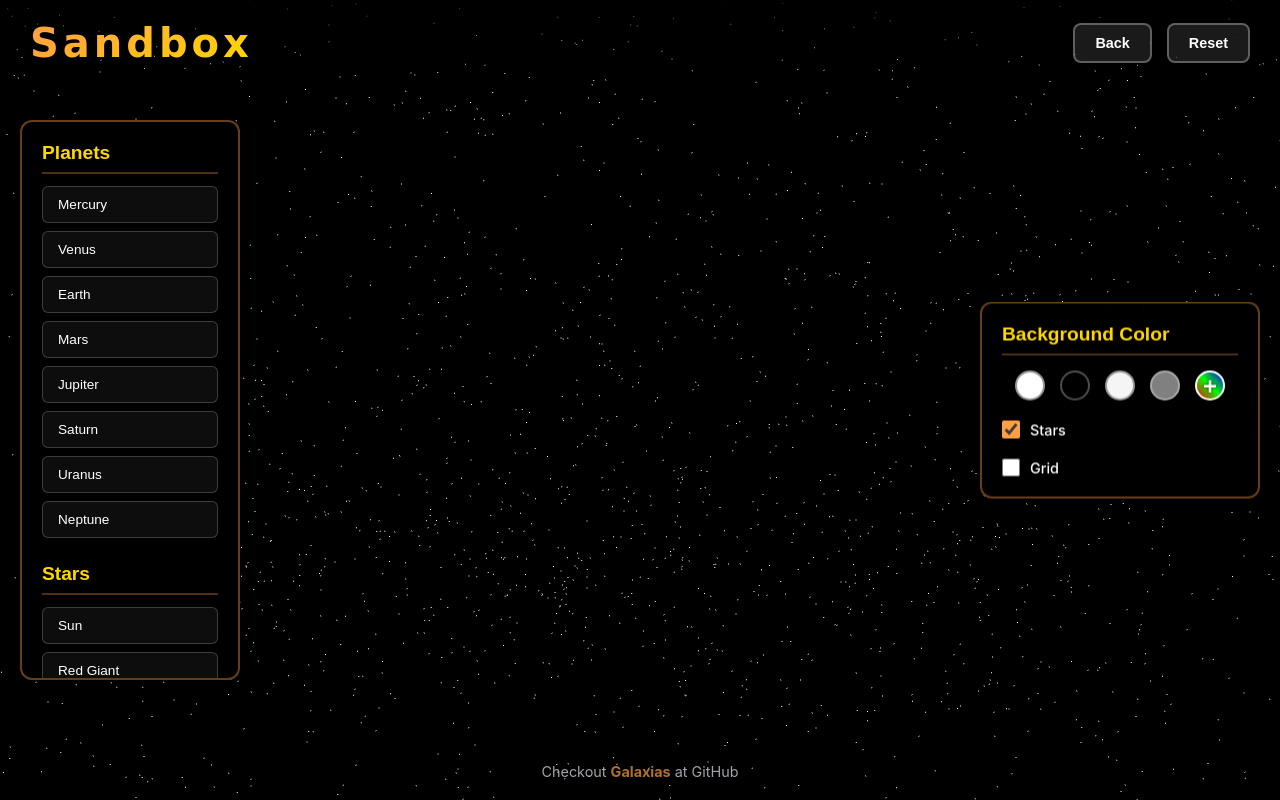
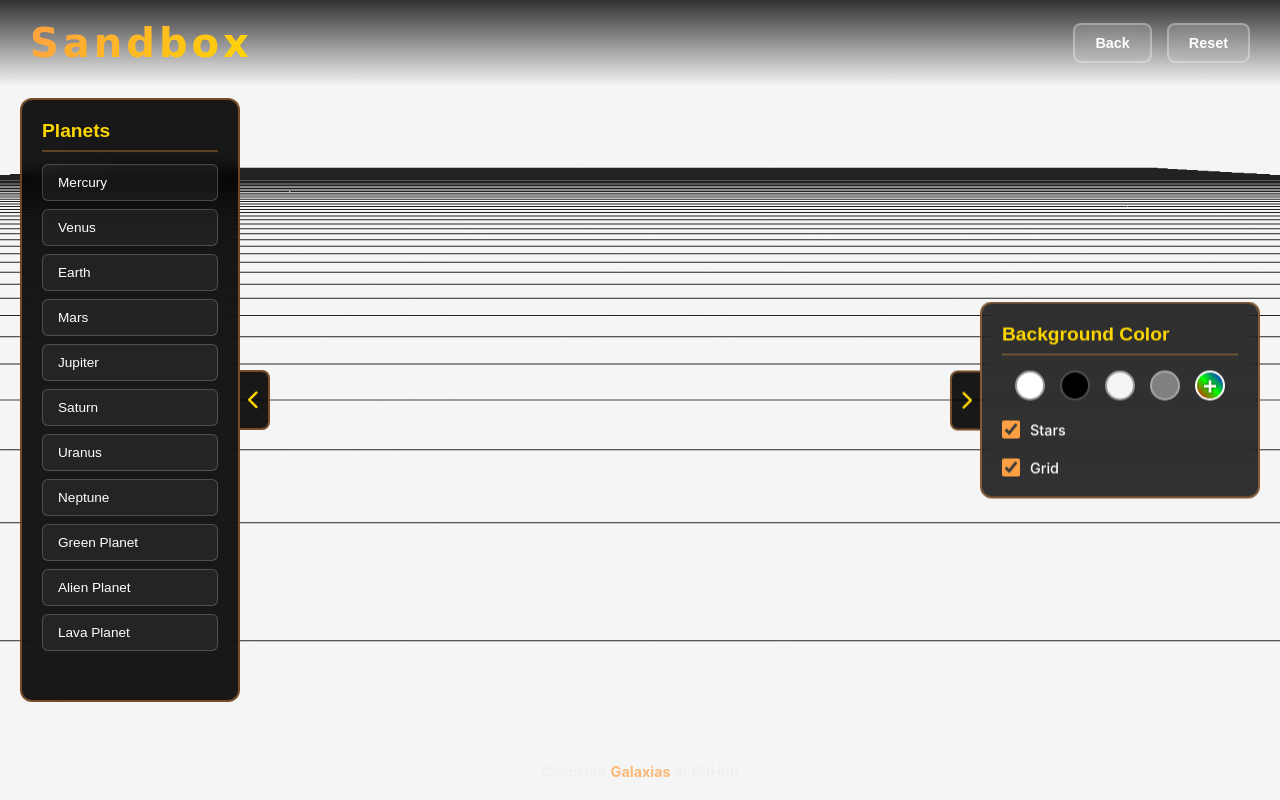
Before and after one commit to sujalnegi/galaxias, a Flask app: page /sandbox in a window 1280 px wide. Run offline with Flask 3, Linux system fonts and the light colour scheme; some web fonts are replaced.

Commit message:
#Commit 32: Making the slidebards slide & fixing simulation working & added more planets in the slidebar & linked other planets
increased grid size to 20000 from initial 10000 & settings on refreshing the pages settings will refresh also the reset button now resets states of all parameters (bg color, planets, stars & grid)

```diff
--- a/static/css/sandbox.css
+++ b/static/css/sandbox.css
@@ -73,8 +73,8 @@ body {
     padding: 20px;
     backdrop-filter: blur(10px);
     z-index: 100;
-    max-height: 70vh;
-    overflow-y: auto;
+    transition: transform 0.3s ease;
+    overflow: visible;
 }
 .menu-section {
     margin-bottom: 25px;
@@ -127,8 +127,8 @@ body {
     padding: 20px;
     backdrop-filter: blur(10px);
     z-index: 100;
-    max-height: 70vh;
-    overflow-y: auto;
+    transition: transform 0.3s ease;
+    overflow: visible;
 }
 .right-sidebar h3 {
     font-family: 'Shabo', sans-serif;
@@ -253,19 +253,63 @@ body {
 .github-footer a:hover::after {
     width: 100%;
 }
-.right-sidebar::-webkit-scrollbar {
+
+.sidebar-content::-webkit-scrollbar {
     width: 8px;
 }
-.right-sidebar::-webkit-scrollbar-track {
+
+.sidebar-content::-webkit-scrollbar-track {
     background: rgba(255, 255, 255, 0.1);
     border-radius: 4px;
 }
-.right-sidebar::-webkit-scrollbar-thumb {
+
+.sidebar-content::-webkit-scrollbar-thumb {
     background: rgba(255, 159, 67, 0.6);
     border-radius: 4px;
 }
-.right-sidebar::-webkit-scrollbar-thumb:hover {
+
+.sidebar-content::-webkit-scrollbar-thumb:hover {
     background: rgba(255, 159, 67, 0.8);
+}
+.sidebar-content {
+    max-height: 70vh;
+    overflow-y: auto;
+}
+.sidebar-toggle {
+    position: absolute;
+    top: 50%;
+    transform: translateY(-50%);
+    width: 30px;
+    height: 60px;
+    background: rgba(0, 0, 0, 0.9);
+    border: 2px solid rgba(255, 159, 67, 0.4);
+    color: #FFD700;
+    display: flex;
+    align-items: center;
+    justify-content: center;
+    cursor: pointer;
+    font-size: 1.2rem;
+    z-index: 101;
+    transition: background 0.3s ease;
+}
+.sidebar-toggle:hover {
+    background: rgba(255, 159, 67, 0.2);
+}
+#leftToggle {
+    right: -32px;
+    border-left: none;
+    border-radius: 0 8px 8px 0;
+}
+#rightToggle {
+    left: -32px;
+    border-right: none;
+    border-radius: 8px 0 0 8px;
+}
+.sidebar-menu.collapsed {
+    transform: translateY(-50%) translateX(-100%);
+}
+.right-sidebar.collapsed {
+    transform: translateY(-50%) translateX(100%);
 }
 @media (max-width: 768px) {
     .left-sidebar,
--- a/static/js/sandbox.js
+++ b/static/js/sandbox.js
@@ -3,7 +3,7 @@ function init() {
     const container = document.getElementById('canvas-container');
 
     scene = new THREE.Scene();
-    scene.background = new THREE.Color(0x000000);
+    scene.background = new THREE.Color(0xF5F5F5);
 
     camera = new THREE.PerspectiveCamera(
         75,
@@ -54,10 +54,10 @@ function createStarfield() {
 }
 let gridHelper;
 function createGrid() {
-    const size = 10000;
-    const divisions = 50;
+    const size = 20000;
+    const divisions = 100;
     gridHelper = new THREE.GridHelper(size, divisions, 0x444444, 0x222222);
-    gridHelper.visible = false;
+    gridHelper.visible = true;
     scene.add(gridHelper);
 }
 function setupEventListeners() {
@@ -97,6 +97,7 @@ function setupEventListeners() {
 
         let scale = 1;
         if (name === 'Sun') scale = 50;
+        else if (name === 'Dwarf Star') scale = 25;
         else if (name === 'Jupiter' || name === 'Saturn') scale = 10;
         else if (name === 'Uranus' || name === 'Neptune') scale = 5;
         else scale = 1;
@@ -141,6 +142,36 @@ function setupEventListeners() {
             if (gridHelper) gridHelper.visible = gridToggle.checked;
         });
     }
+
+    const leftSidebar = document.getElementById('leftSidebar');
+    const leftToggle = document.getElementById('leftToggle');
+    if (leftToggle && leftSidebar) {
+        leftToggle.addEventListener('click', () => {
+            leftSidebar.classList.toggle('collapsed');
+            const isCollapsed = leftSidebar.classList.contains('collapsed');
+            const icon = leftToggle.querySelector('i');
+            if (isCollapsed) {
+                icon.className = 'fas fa-chevron-right';
+            } else {
+                icon.className = 'fas fa-chevron-left';
+            }
+        });
+    }
+
+    const rightSidebar = document.getElementById('rightSidebar');
+    const rightToggle = document.getElementById('rightToggle');
+    if (rightToggle && rightSidebar) {
+        rightToggle.addEventListener('click', () => {
+            rightSidebar.classList.toggle('collapsed');
+            const isCollapsed = rightSidebar.classList.contains('collapsed');
+            const icon = rightToggle.querySelector('i');
+            if (isCollapsed) {
+                icon.className = 'fas fa-chevron-left';
+            } else {
+                icon.className = 'fas fa-chevron-right';
+            }
+        });
+    }
 }
 function onWindowResize() {
     camera.aspect = window.innerWidth / window.innerHeight;
--- a/templates/sandbox.html
+++ b/templates/sandbox.html
@@ -9,9 +9,9 @@
     <link rel="stylesheet" href="{{ url_for('static', filename='css/sandbox.css') }}">
     <link rel="preconnect" href="https://fonts.googleapis.com">
     <link rel="preconnect" href="https://fonts.gstatic.com" crossorigin>
-    <link
     href="https://fonts.googleapis.com/css2?family=Shabo:wght@400;700;900&family=Korvich:wght@400;700&display=swap"
     rel="stylesheet">
+    <link rel="stylesheet" href="https://cdnjs.cloudflare.com/ajax/libs/font-awesome/6.4.0/css/all.min.css">
 </head>
 
 <body>
@@ -23,7 +23,8 @@
             <button class="control-btn" id="resetBtn">Reset</button>
         </div>
     </div>
-    <div class="sidebar-menu">
+    <div class="sidebar-menu" id="leftSidebar">
+        <div class="sidebar-content">
             <div class="menu-section">
                 <h3 class="menu-title">Planets</h3>
                 <div class="menu-items">
@@ -35,18 +36,23 @@
                     <button class="menu-item" data-type="planet" data-name="Saturn">Saturn</button>
                     <button class="menu-item" data-type="planet" data-name="Uranus">Uranus</button>
                     <button class="menu-item" data-type="planet" data-name="Neptune">Neptune</button>
+                    <button class="menu-item" data-type="planet" data-name="Green Planet">Green Planet</button>
+                    <button class="menu-item" data-type="planet" data-name="Alien Planet">Alien Planet</button>
+                    <button class="menu-item" data-type="planet" data-name="Lava Planet">Lava Planet</button>
                 </div>
             </div>
             <div class="menu-section">
                 <h3 class="menu-title">Stars</h3>
                 <div class="menu-items">
                     <button class="menu-item" data-type="star" data-name="Sun">Sun</button>
-                <button class="menu-item" data-type="star" data-name="Red Giant">Red Giant</button>
-                <button class="menu-item" data-type="star" data-name="White Dwarf">White Dwarf</button>
+                    <button class="menu-item" data-type="star" data-name="Dwarf Star">Dwarf Star</button>
                 </div>
             </div>
         </div>
-    <div class="right-sidebar">
+        <button class="sidebar-toggle" id="leftToggle"><i class="fas fa-chevron-left"></i></button>
+    </div>
+    <div class="right-sidebar" id="rightSidebar">
+        <div class="sidebar-content">
             <h3 class="menu-title">Background Color</h3>
             <div class="color-options">
                 <button class="color-circle" data-color="#FFFFFF" style="background: #FFFFFF; border-color: #999;"
@@ -67,10 +73,12 @@
             </div>
             <div class="checkbox-group">
                 <label class="checkbox-label">
-                <input type="checkbox" id="gridToggle">
+                    <input type="checkbox" id="gridToggle" checked>
                     <span>Grid</span>
                 </label>
             </div>
+        </div>
+        <button class="sidebar-toggle" id="rightToggle"><i class="fas fa-chevron-right"></i></button>
     </div>
     <footer class="github-footer">
         Checkout <a href="https://github.com/sujalnegi/galaxias" target="_blank" rel="noopener noreferrer">Galaxias</a>
```
Lines whose indentation alone changed are shown as unchanged.
